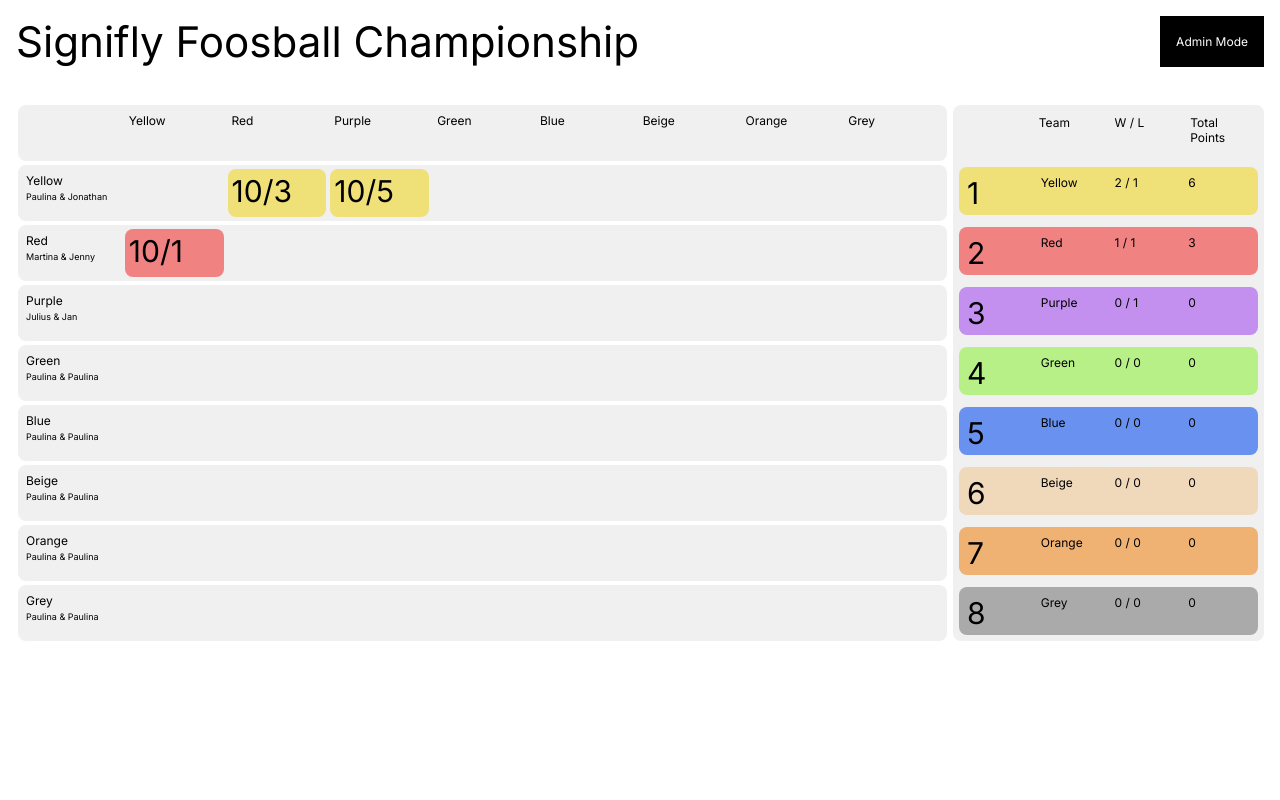
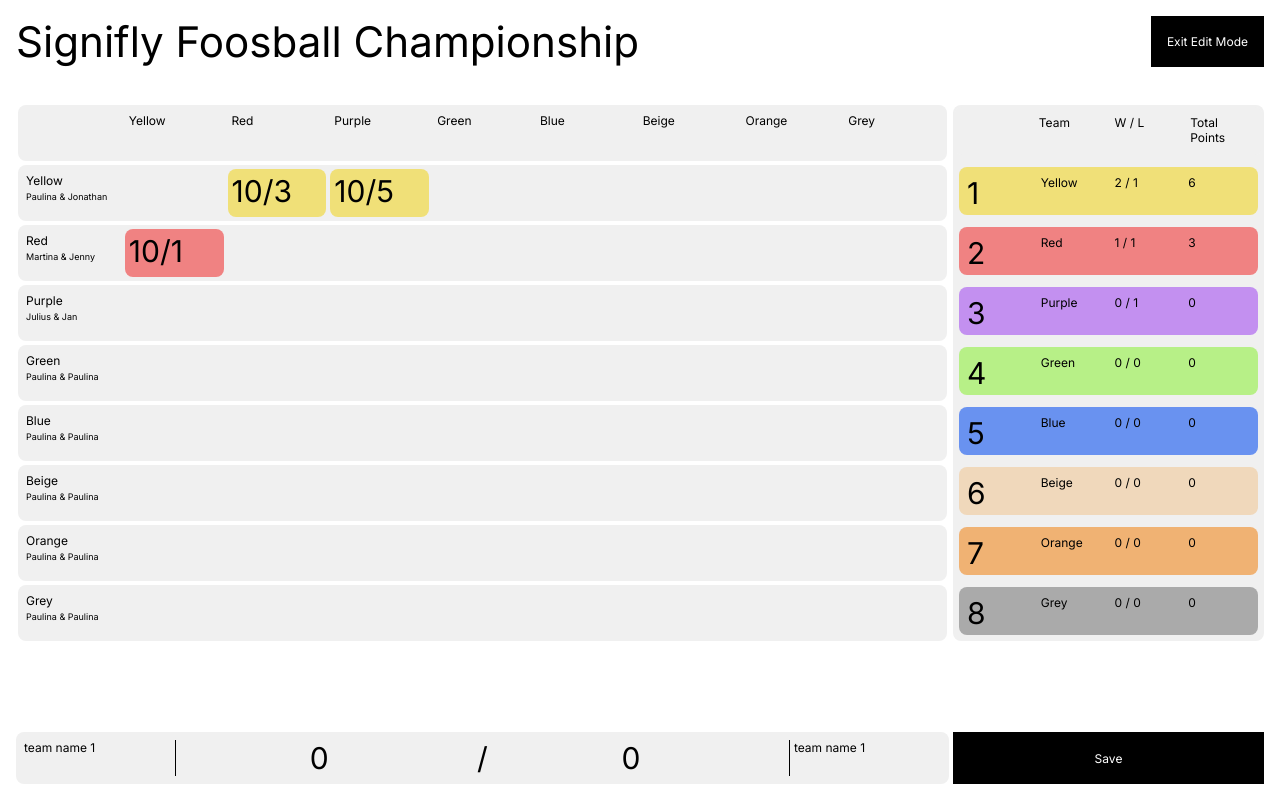
Before and after one commit to ananda-ferreira/signifly-case, a Next.js app: page / in a window 1280 px wide. Both pictures are taken after a click on the button "Admin Mode". Built offline with nearby package versions, Linux system fonts and the light colour scheme.

Commit message:
add match editor

```diff
--- a/app/layout.tsx
+++ b/app/layout.tsx
@@ -2,7 +2,8 @@ import type { Metadata } from "next";
 import { Inter } from "next/font/google";
 import "@/styles/variables.css";
 import "@/styles/globals.css";
-import BlackButton from "@/components/global/BlackButton";
+import Header from "@/components/Header";
+import { EditModeProvider } from "@/components/EditModeProvider";
 
 const inter = Inter({
   variable: "--font-inter",
@@ -18,11 +19,10 @@ export default function RootLayout({ children }: LayoutProps<"/">) {
   return (
     <html lang="en" className={inter.className}>
       <body>
-        <header>
-          <h1>Signifly Foosball Championship</h1>
-          <BlackButton>Admin Mode</BlackButton>
-        </header>
-        {children}
+        <EditModeProvider>
+          <Header />
+          {children}
+        </EditModeProvider>
       </body>
     </html>
   );
--- a/app/page.tsx
+++ b/app/page.tsx
@@ -1,11 +1,15 @@
+'use client';
+
 import LeaderBoard from "@/components/LeaderBoard";
+import MatchEditor from "@/components/MatchEditor";
 import ScoreBoard from "@/components/ScoreBoard";
 import { TEAMS, MATCHES, MEMBERS } from "@/lib/data";
 import { calculateStandings } from "@/lib/stats";
+import { useEditMode } from "@/components/EditModeProvider";
 
 export default function Home() {
-
-  const standings = calculateStandings(TEAMS, MATCHES)
+  const { isEditMode } = useEditMode();
+  const standings = calculateStandings(TEAMS, MATCHES);
 
   return (
       <main id="home">
@@ -13,6 +17,11 @@ export default function Home() {
           <ScoreBoard teams={TEAMS} matches={MATCHES} members={MEMBERS} />
           <LeaderBoard standings={standings} teams={TEAMS}/>
         </div>
+        {isEditMode && (
+          <div>
+            <MatchEditor />
+          </div>
+        )}
       </main>
-  )
+  );
 }
--- /dev/null
+++ b/components/EditModeProvider.tsx
@@ -0,0 +1,22 @@
+'use client';
+
+import { createContext, useContext, useState } from 'react';
+
+const EditModeContext = createContext<{ isEditMode: boolean; toggleEditMode: () => void } | null>(null);
+
+export function EditModeProvider({ children }: { children: React.ReactNode }) {
+  const [isEditMode, setIsEditMode] = useState(false);
+  const toggleEditMode = () => setIsEditMode(prev => !prev);
+
+  return (
+    <EditModeContext.Provider value={{ isEditMode, toggleEditMode }}>
+      {children}
+    </EditModeContext.Provider>
+  );
+}
+
+export function useEditMode() {
+  const context = useContext(EditModeContext);
+  if (!context) throw new Error('useEditMode must be used within EditModeProvider');
+  return context;
+}
--- /dev/null
+++ b/components/Header.tsx
@@ -0,0 +1,17 @@
+'use client';
+
+import BlackButton from "./global/BlackButton";
+import { useEditMode } from "./EditModeProvider";
+
+export default function Header() {
+  const { isEditMode, toggleEditMode } = useEditMode();
+
+  return (
+    <header>
+      <h1>Signifly Foosball Championship</h1>
+      <BlackButton handleOnClick={toggleEditMode}>
+        {isEditMode ? "Exit Edit Mode" : "Admin Mode"}
+      </BlackButton>
+    </header>
+  );
+}
--- a/components/MatchEditor.tsx
+++ b/components/MatchEditor.tsx
@@ -10,7 +10,10 @@ export default function MatchEditor({}) {
 
   return (
     <div id="matcheditor">
-      <form>
+      <form onSubmit={(e) => {
+        e.preventDefault();
+        console.log("Save:", { scoreOne, scoreTwo });
+      }}>
         <div className="inputbar">
             <label>
                 <p>{"team name 1"}</p>
@@ -24,7 +27,7 @@ export default function MatchEditor({}) {
                 <p>{"team name 1"}</p>
             </label>
         </div>
-        <BlackButton>Save</BlackButton>
+        <BlackButton buttonType="submit">Save</BlackButton>
       </form>
     </div>
   )
--- a/components/global/BlackButton.tsx
+++ b/components/global/BlackButton.tsx
@@ -8,6 +8,7 @@ interface ButtonProps {
   disabled?: boolean;
   style?: React.CSSProperties;
   cName?: string;
+  buttonType?: "button" | "submit" | "reset";
 }
 
 export default function BlackButton({
@@ -15,10 +16,12 @@ export default function BlackButton({
   handleOnClick,
   disabled,
   style,
-  cName
+  cName,
+  buttonType
 }: ButtonProps) {
   return (
     <button
+      type={buttonType || "button"}
       className={`blackbutton ${cName || ''}`}
       onClick={handleOnClick}
       style={style}
```
